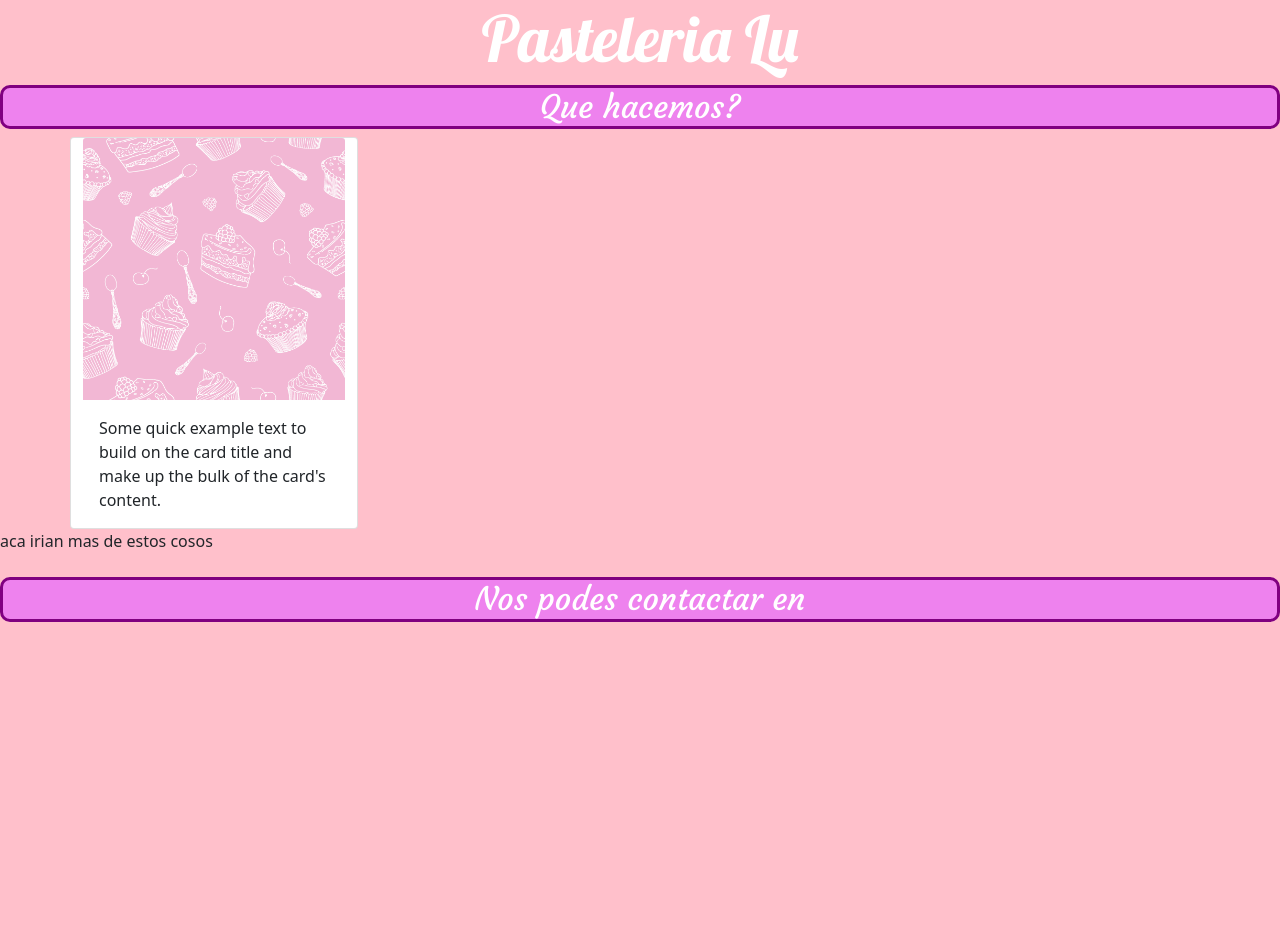
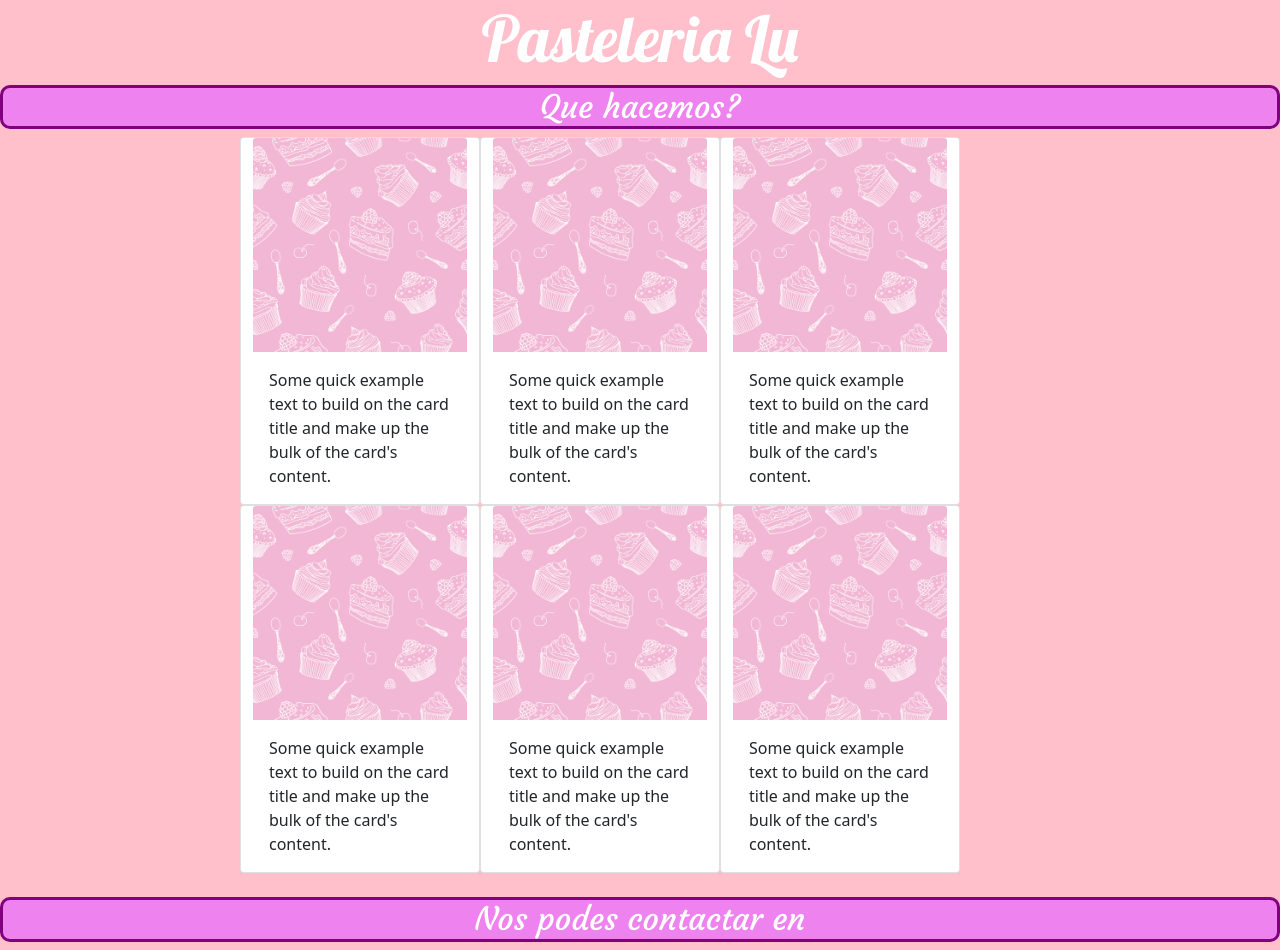
Before and after one commit to axelnub/Proyecto-Final, a plain HTML site: page index.html in a window 1280 px wide. Before the commit the page ends 800 px from the top, so only its background shows below. Drawn offline with nearby package versions, Linux system fonts and the light colour scheme.

Commit message:
Add files via upload

```diff
--- a/css.css
+++ b/css.css
@@ -9,3 +9,5 @@ header {background-color: pink;}
 body {background-color: pink;}
 
 h2 {text-align: center; color: white;border:3px solid purple; background-color: violet; border-radius:10px;font-family: 'Courgette', cursive;}
+
+.row {width: 50rem;margin-left: auto;margin-right: auto;}
--- a/index.html
+++ b/index.html
@@ -28,18 +28,55 @@
 <div class="container">
  <div class="row">
 
-   <div class="card" style="width: 18rem;">
-  <img src="img/fondo2.png" class="card-img-top" alt="...">
-  <div class="card-body">
-    <p class="card-text">Some quick example text to build on the card title and make up the bulk of the card's content.</p>
-  </div>
+
+
+<div class="card" style="width: 15rem;">
+<img src="img/fondo2.png" class="card-img-top" alt="...">
+<div class="card-body">
+ <p class="card-text">Some quick example text to build on the card title and make up the bulk of the card's content.</p>
+</div>
+</div>
+
+<div class="card" style="width: 15rem;">
+<img src="img/fondo2.png" class="card-img-top" alt="...">
+<div class="card-body">
+ <p class="card-text">Some quick example text to build on the card title and make up the bulk of the card's content.</p>
+</div>
+</div>
+
+<div class="card" style="width: 15rem;">
+<img src="img/fondo2.png" class="card-img-top" alt="...">
+<div class="card-body">
+ <p class="card-text">Some quick example text to build on the card title and make up the bulk of the card's content.</p>
+</div>
+</div>
+
+<div class="card" style="width: 15rem;">
+<img src="img/fondo2.png" class="card-img-top" alt="...">
+<div class="card-body">
+ <p class="card-text">Some quick example text to build on the card title and make up the bulk of the card's content.</p>
+</div>
+</div>
+
+<div class="card" style="width: 15rem;">
+<img src="img/fondo2.png" class="card-img-top" alt="...">
+<div class="card-body">
+ <p class="card-text">Some quick example text to build on the card title and make up the bulk of the card's content.</p>
+</div>
+</div>
+
+<div class="card" style="width: 15rem;">
+<img src="img/fondo2.png" class="card-img-top" alt="...">
+<div class="card-body">
+ <p class="card-text">Some quick example text to build on the card title and make up the bulk of the card's content.</p>
+</div>
 </div>
 
  </div>
 
 
 </div>
-aca irian mas de estos cosos
+
 
 </section>
 <br>
```
